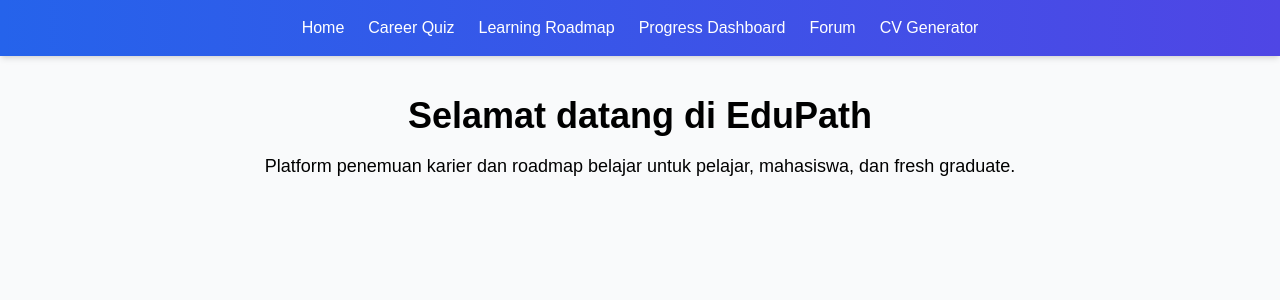
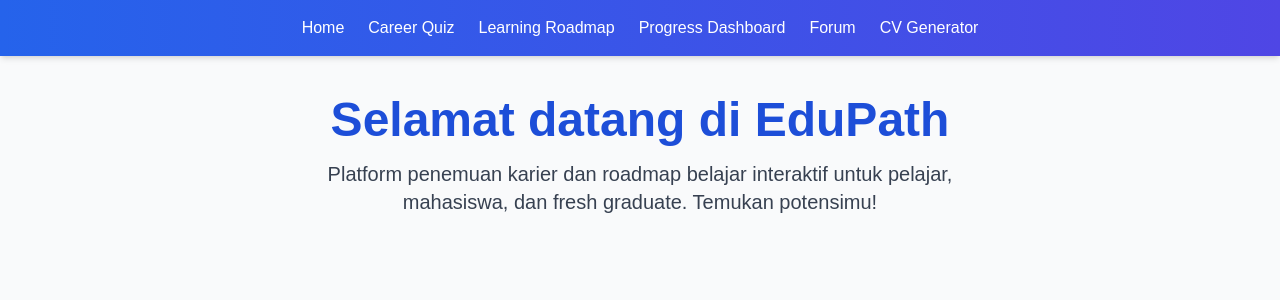
Before and after one commit to mustain97/IDCamp-2024-Developer-Challenge, a React (Vite) app: page / in a window 1280 px wide. Shown: the top 300 px of the page. Built offline with nearby package versions, Linux system fonts and the light colour scheme.

Commit message:
Update Home.jsx

```diff
--- a/src/pages/Home.jsx
+++ b/src/pages/Home.jsx
@@ -1,8 +1,11 @@
+import { motion } from 'framer-motion';
 export default function Home() {
   return (
-    <div className="p-10 text-center">
-      <h1 className="text-4xl font-bold">Selamat datang di EduPath</h1>
-      <p className="mt-4 text-lg">Platform penemuan karier dan roadmap belajar untuk pelajar, mahasiswa, dan fresh graduate.</p>
-    </div>
+    <motion.div className="p-10 text-center" initial={{ opacity: 0 }} animate={{ opacity: 1 }}>
+      <h1 className="text-5xl font-bold text-blue-700 mb-4">Selamat datang di EduPath</h1>
+      <p className="text-xl text-gray-700 max-w-2xl mx-auto">
+        Platform penemuan karier dan roadmap belajar interaktif untuk pelajar, mahasiswa, dan fresh graduate. Temukan potensimu!
+      </p>
+    </motion.div>
   );
 }
```
